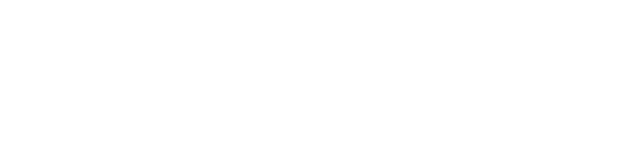
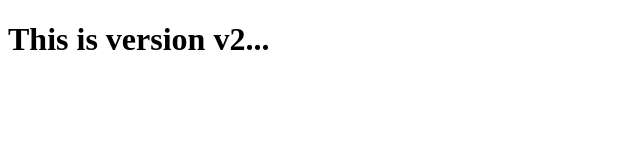
Before and after one commit to realsouravadhikari/myrepo, a plain HTML site: page index.html in a window 1280 px wide. Shown: the whole page, without its empty margins (0-640 px from the left). Drawn offline with Linux system fonts and the light colour scheme.

Commit message:
Second v2 of index.html

```diff
--- a/index.html
+++ b/index.html
@@ -6,6 +6,6 @@
     <title>Document</title>
 </head>
 <body>
-
+    <h1>This is version v2...</h1>
 </body>
 </html>
```
